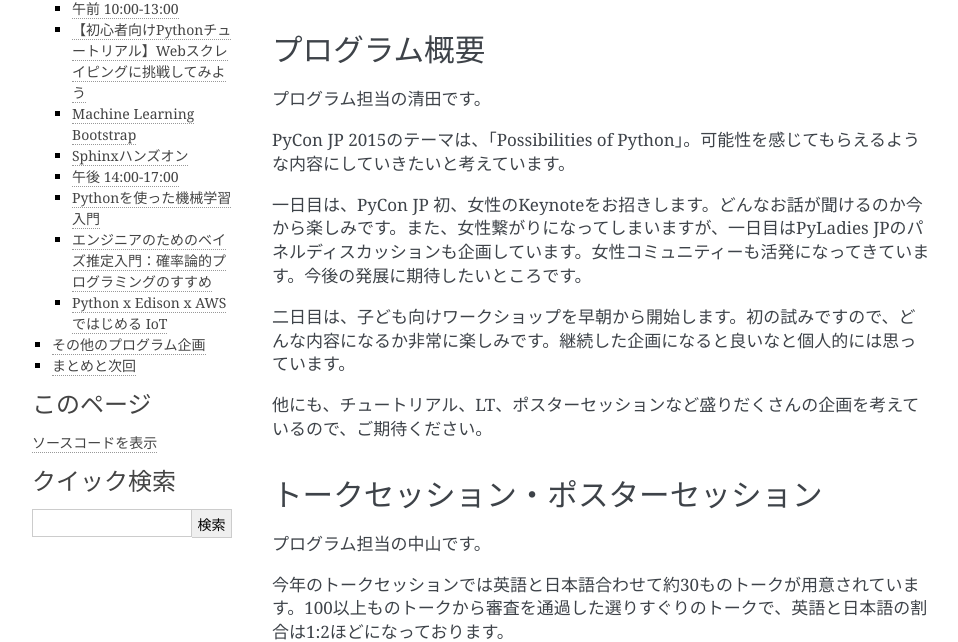
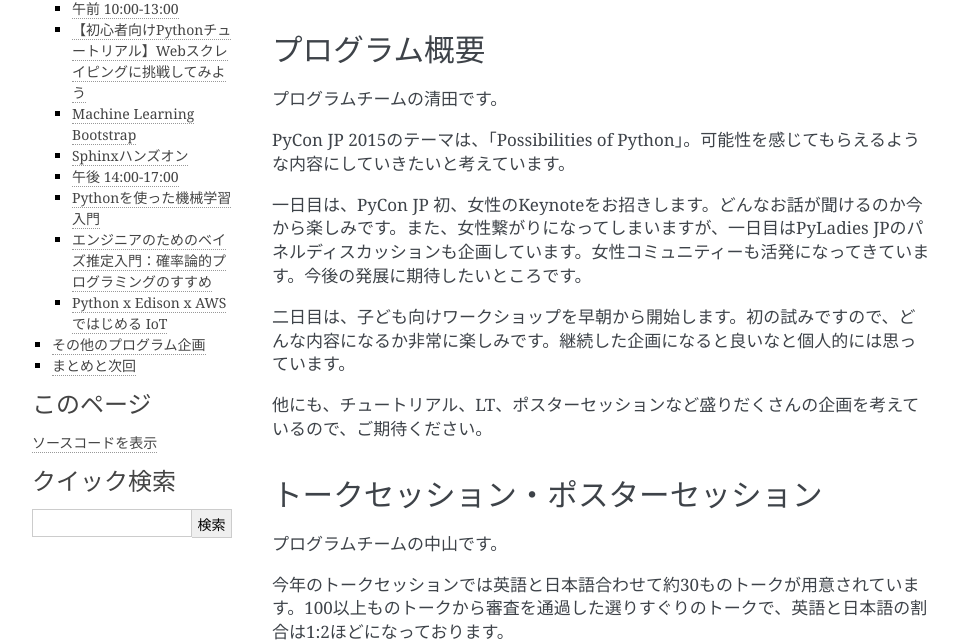
Before and after one commit to pyconjp/reports2015, a Sphinx documentation site: the page built from source/02_program.rst, in a window 1280 px wide and 900 px high. Shown: the part 222-864 px from the top of the window, without its empty margins (148-1106 px from the left). Built offline with Sphinx 7.4.7, drawn with Linux system fonts in a browser that asks for light colours.

Commit message:
プログラム担当→プログラムチームに統一

```diff
--- a/source/02_program.rst
+++ b/source/02_program.rst
@@ -10,7 +10,7 @@
 
 プログラム概要
 ==============
-プログラム担当の清田です。
+プログラムチームの清田です。
 
 PyCon JP 2015のテーマは、「Possibilities of Python」。可能性を感じてもらえるような内容にしていきたいと考えています。
 
@@ -22,7 +22,7 @@
 
 トークセッション・ポスターセッション
 ====================================
-プログラム担当の中山です。
+プログラムチームの中山です。
 
 今年のトークセッションでは英語と日本語合わせて約30ものトークが用意されています。100以上ものトークから審査を通過した選りすぐりのトークで、英語と日本語の割合は1:2ほどになっております。
 
```
